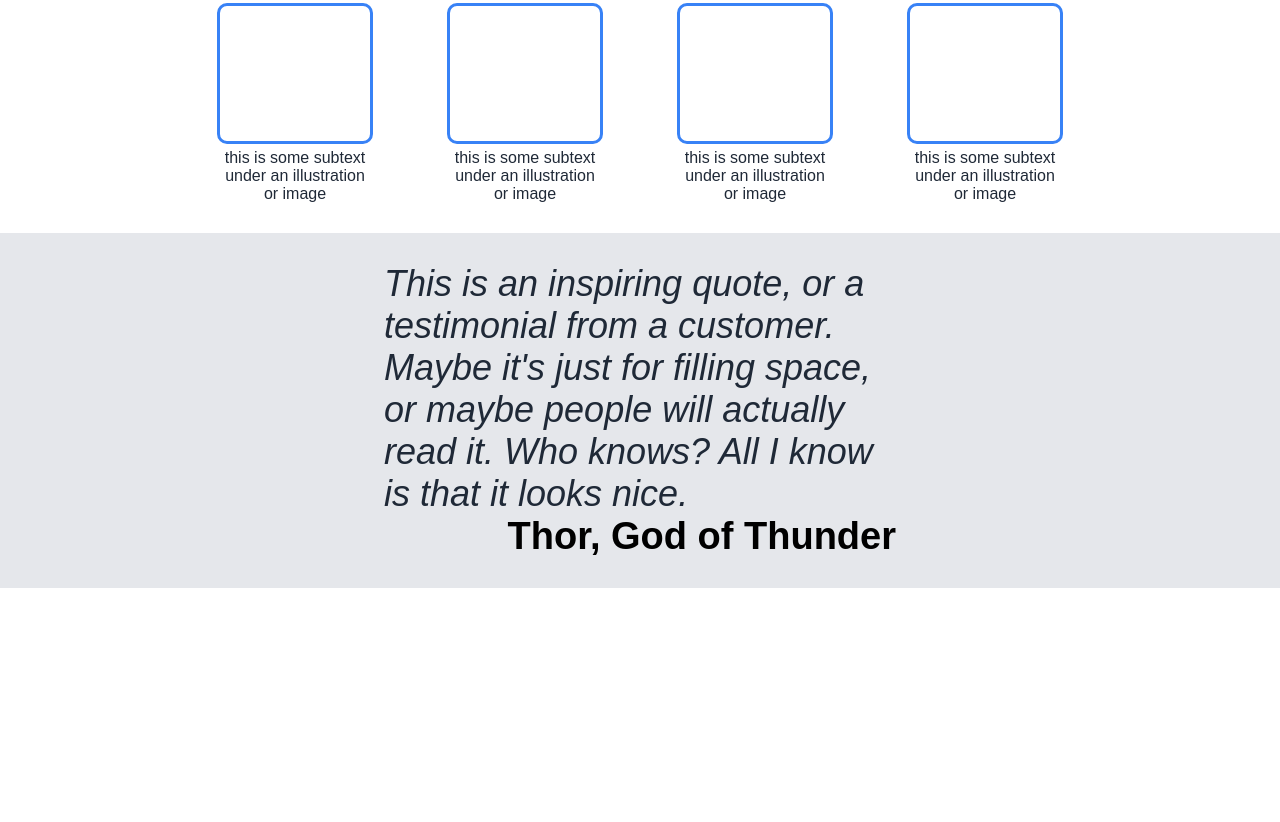
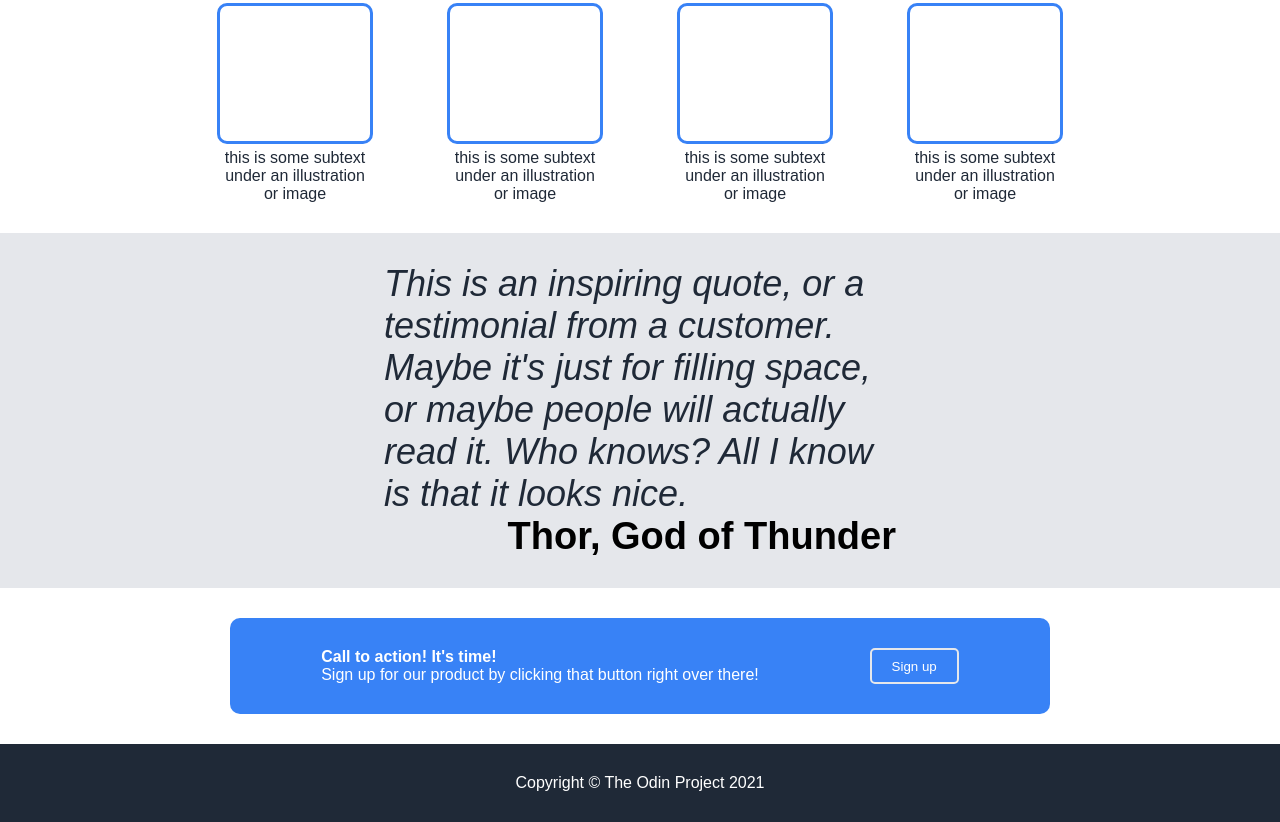
Before and after one commit to WilmarLofranco/landing-page-project, a plain HTML site: page index.html in a window 1280 px wide. Shown: the part 425-1247 px from the top of the page. Before the commit the page ends 1013 px from the top, so only its background shows below. Drawn offline with Linux system fonts and the light colour scheme.

Commit message:
Build and style footer of the landing page

```diff
--- a/index.html
+++ b/index.html
@@ -53,5 +53,16 @@
         <div class="quote">This is an inspiring quote, or a testimonial from a customer. Maybe it's just for filling space, or maybe  people will actually read it. Who knows? All I know is that it looks nice.</div>
         <div class="author">Thor, God of Thunder</div>
     </div>
+<!-- building footer section -->
+    <div class="footer">
+    <div class="footer-section">
+        <div class="container">
+            <div class="text"><strong>Call to action! It's time!</strong></div>
+            <div>Sign up for our product by clicking that button right over there!</div>
+        </div>
+        <button type="button">Sign up</button>
+    </div>
+    <div class="copyright">Copyright &#169 The Odin Project 2021</div>
+    </div>
 </body>
 </html>
--- a/style.css
+++ b/style.css
@@ -4,7 +4,7 @@
 
 html,
 body {
-    min-height: 100vh;
+    max-height: 100vh;
     margin: 0;
     font-family: Arial, Helvetica, sans-serif;
     display: flex;
@@ -166,3 +166,34 @@ div.quote-section {
     text-align: right;
     font-weight: bold;
 }
+
+/* Footer */
+
+.footer-section {
+    margin: 30px 18%;
+    padding: 30px 30px;
+    text-align: left;
+    background-color: #3882f6;
+    color: white;
+    display: flex;
+    border-radius: 10px;
+    justify-content: space-evenly;
+    gap: 50px;
+}
+
+.footer-section.container {
+    display: flex;
+    flex-direction: column;
+}
+
+.footer-section button {
+    border-style: solid;
+    border-color: #e5e7eb;
+}
+
+.copyright {
+    text-align: center;
+    background-color: #1f2937;
+    color: white;
+    padding: 30px;
+}
```
